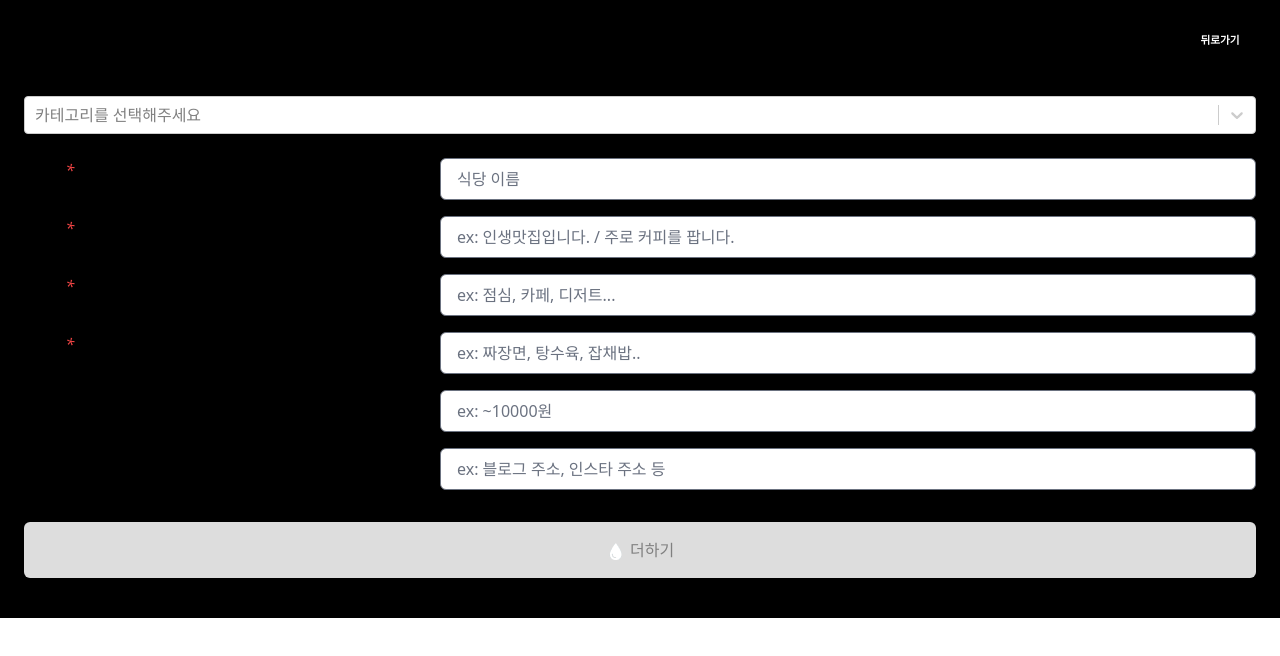
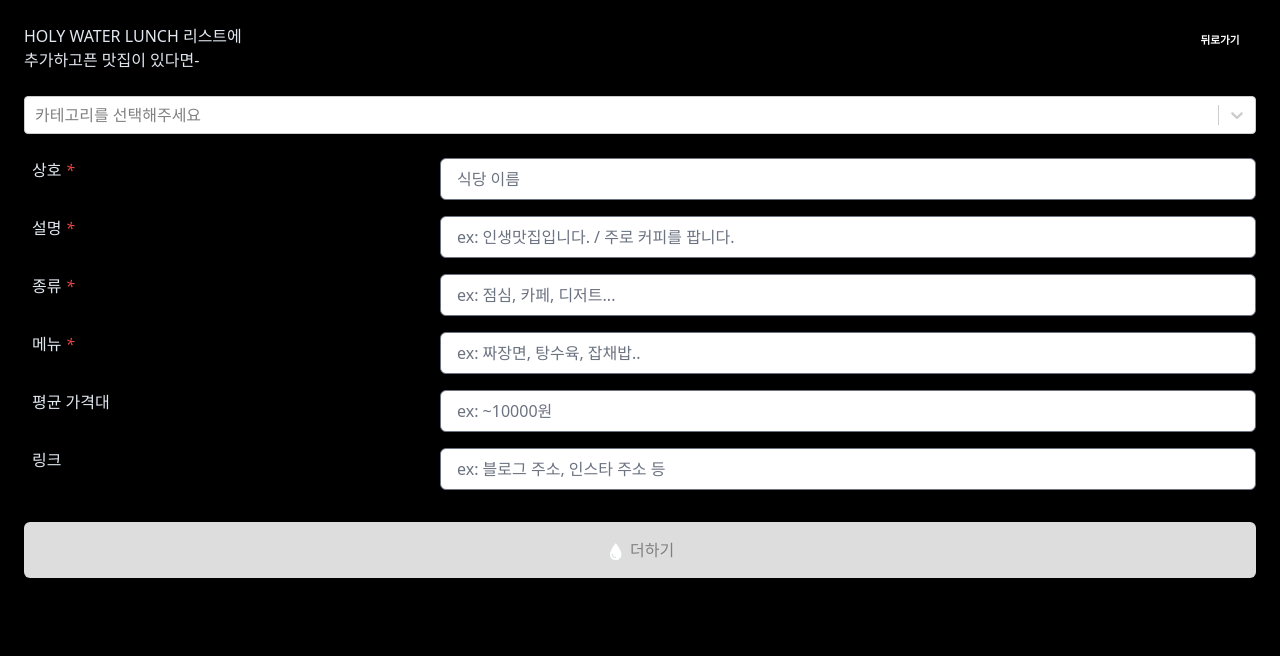
Before and after one commit to patiencendiligence/holy-water-lunch, a Next.js app: page /AddLunch in a window 1280 px wide. Shown: the top 656 px of the page. Built offline with nearby package versions, Linux system fonts and the light colour scheme.

Commit message:
style: minor ui fix
fix: minor fix

```diff
--- a/components/common/Layout.tsx
+++ b/components/common/Layout.tsx
@@ -52,7 +52,7 @@ export default function Layout({ children }: Props) {
       ? storage.getItem("prevPath")
       : "/";
   return (
-    <div className="font-sans relative px-4 items-start sm:px-6 md:px-4 lg:px-4 py-6 text-2xl mx-auto bg-black">
+    <div className="font-sans relative px-4 items-start sm:px-6 md:px-4 lg:px-4 py-6 text-2xl mx-auto bg-black min-h-screen">
       <Seo title={title} />
       <HomeContainer>
         {title !== "Home" && (
--- a/pages/AddLunch.tsx
+++ b/pages/AddLunch.tsx
@@ -88,7 +88,7 @@ const AddLunch = () => {
     <>
       <form
         onSubmit={handleSubmit(onSubmit)}
-        className="w-full px-2 grid grid-flow-row auto-rows-max gap-4"
+        className="w-full px-2 grid grid-flow-row auto-rows-max gap-4 text-slate-200"
       >
         <span className="text-base w-60">
           HOLY WATER LUNCH 리스트에
--- a/pages/about.tsx
+++ b/pages/about.tsx
@@ -11,7 +11,7 @@ const About = () => {
 
   return (
     <>
-      <span className="text-base mt-10">
+      <span className="text-base text-slate-200 mt-10">
         HOLY WATER LUNCH는
         <br />
         보다 짧고 성공적인
--- a/pages/index.tsx
+++ b/pages/index.tsx
@@ -91,7 +91,7 @@ export default function Home() {
     //do something on page load
   }, []);
   return (
-    <div className="sm:px-0 lg:px-15 text-lg w-full text-gray-600 my-2 mx-auto overflow-hidden">
+    <div className="sm:px-0 lg:px-15 text-lg w-full text-gray-600 my-2 mx-auto overflow-hidden bg-black min-h-screen">
       <div className="max-w-4xl mx-auto">
         {lunchType.map((item: any, index: number) => (
           <Link href={item.href} key={index}>
```
